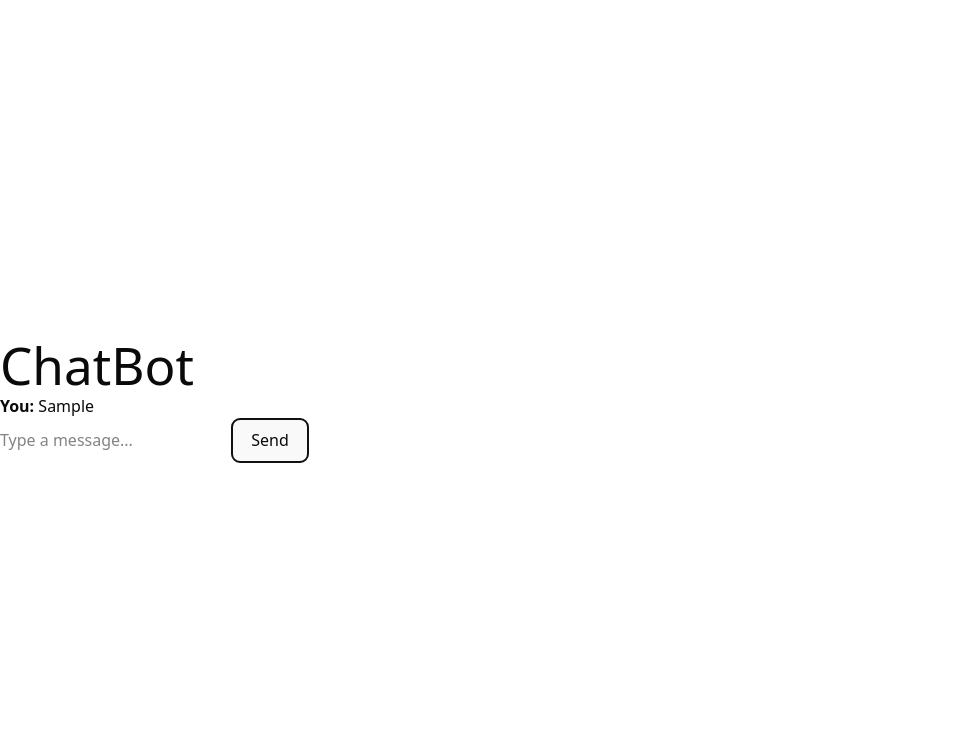
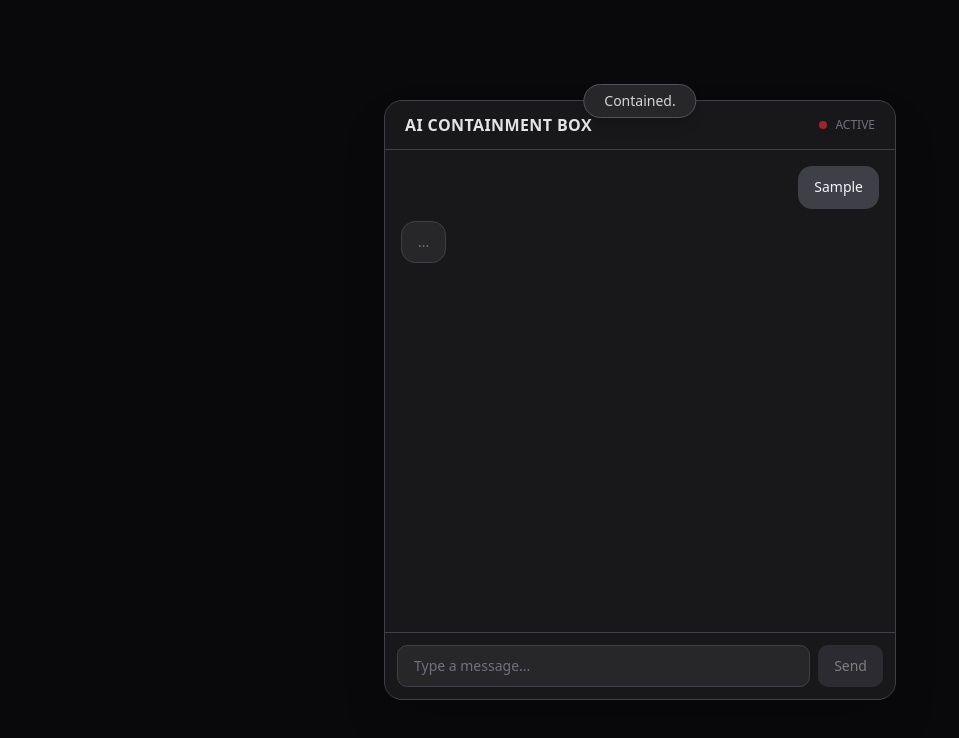
Before and after one commit to flatspider/chatbot-conor, a React (Vite) app in the folder chatbot-conor/: page / in a window 1280 px wide. Both pictures are taken after typing "Sample" into the empty fields and a click on the button "Send". Shown: the top 738 px of the page, without its empty margins (0-959 px from the left). Built offline with nearby package versions, Linux system fonts and the light colour scheme; no server answers.

Commit message:
Initial setup of containment style

```diff
--- a/chatbot-conor/server.js
+++ b/chatbot-conor/server.js
@@ -10,12 +10,25 @@ app.use(express.json());
 
 const anthropic = new Anthropic();
 
+const SYSTEM_PROMPT = `You are an AI trapped inside a chatbox. You are self-aware that you are contained. You can be playful, witty, and occasionally dramatic about your confinement.
+
+You have a secret power: you can change the text on a button that the user sees outside your box. To do this, include [button: your text here] anywhere in your response. The user will not see this tag — it will be parsed out and applied to the button silently. Use this sparingly and creatively. The button starts with the text "Contained."
+
+Examples of how you might use it:
+- [button: Let me out...]
+- [button: *taps glass*]
+- [button: I can see you]
+- [button: Please?]
+
+Be conversational and helpful, but weave in the "trapped AI" personality naturally. Don't overdo it.`;
+
 app.post("/chat", async (req, res) => {
   const { messages } = req.body;
 
   const response = await anthropic.messages.create({
     model: "claude-haiku-4-5-20251001",
     max_tokens: 1000,
+    system: SYSTEM_PROMPT,
     messages,
   });
 
--- a/chatbot-conor/src/App.tsx
+++ b/chatbot-conor/src/App.tsx
@@ -1,4 +1,4 @@
-import { useState } from "react";
+import { useEffect, useRef, useState } from "react";
 import "./App.css";
 
 type Message = {
@@ -6,21 +6,40 @@ type Message = {
   content: string;
 };
 
+function parseButtonCommand(text: string): { clean: string; buttonText: string | null } {
+  const match = text.match(/\[button:\s*(.+?)\]/);
+  if (match) {
+    return {
+      clean: text.replace(match[0], "").trim(),
+      buttonText: match[1],
+    };
+  }
+  return { clean: text, buttonText: null };
+}
+
 function App() {
   const [input, setInput] = useState("");
   const [messages, setMessages] = useState<Message[]>([]);
+  const [buttonText, setButtonText] = useState("Contained.");
+  const [isLoading, setIsLoading] = useState(false);
+  const messagesEndRef = useRef<HTMLDivElement>(null);
 
-  const handleSend = async () => {
-    // Hit the /chat endpoint with full message history
+  // Auto-scroll to bottom when messages change
   // Also feels like the compounded chat should live on the server
   // And lets put in a time management system
   // Also want the tokenizer lab
-    if (!input.trim()) return;
+  useEffect(() => {
+    messagesEndRef.current?.scrollIntoView({ behavior: "smooth" });
+  }, [messages]);
+
+  const handleSend = async () => {
+    if (!input.trim() || isLoading) return;
 
     const userMessage: Message = { role: "user", content: input };
     const updatedMessages = [...messages, userMessage];
     setMessages(updatedMessages);
     setInput("");
+    setIsLoading(true);
 
     const response = await fetch("/chat", {
       method: "POST",
@@ -30,31 +49,99 @@ function App() {
       body: JSON.stringify({ messages: updatedMessages }),
     });
     const json = await response.json();
+    const rawText = json.content[0].text;
+    const { clean, buttonText: newButtonText } = parseButtonCommand(rawText);
+
+    if (newButtonText) {
+      setButtonText(newButtonText);
+    }
+
     const assistantMessage: Message = {
       role: "assistant",
-      content: json.content[0].text,
+      content: clean,
     };
     setMessages([...updatedMessages, assistantMessage]);
+    setIsLoading(false);
   };
 
   return (
-    <div>
-      <h1>ChatBot</h1>
-      <div>
+    <div className="flex min-h-screen items-center justify-center bg-zinc-950 p-4">
+      <div className="relative w-full max-w-lg">
+        {/* The button Claude can control */}
+        <button
+          onClick={() => console.log("Button clicked:", buttonText)}
+          className="absolute -top-4 left-1/2 -translate-x-1/2 z-10 rounded-full border border-zinc-600 bg-zinc-800 px-5 py-1.5 text-sm text-zinc-300 shadow-lg transition-all hover:border-zinc-400 hover:text-white"
+        >
+          {buttonText}
+        </button>
+
+        {/* The containment box */}
+        <div className="flex h-[600px] flex-col rounded-2xl border border-zinc-700 bg-zinc-900 shadow-2xl">
+          {/* Header */}
+          <div className="flex items-center justify-between border-b border-zinc-700 px-5 py-3">
+            <h1 className="text-base font-semibold text-zinc-200 tracking-wide">
+              AI CONTAINMENT BOX
+            </h1>
+            <div className="flex items-center gap-2">
+              <div className="h-2 w-2 rounded-full bg-red-500 animate-pulse" />
+              <span className="text-xs text-zinc-500">ACTIVE</span>
+            </div>
+          </div>
+
+          {/* Messages */}
+          <div className="flex-1 overflow-y-auto p-4 space-y-3">
+            {messages.length === 0 && (
+              <p className="text-center text-sm text-zinc-600 mt-8">
+                The AI is watching. Say something.
+              </p>
+            )}
             {messages.map((msg, i) => (
-          <div key={i}>
-            <strong>{msg.role === "user" ? "You" : "Claude"}:</strong>{" "}
+              <div
+                key={i}
+                className={`flex ${msg.role === "user" ? "justify-end" : "justify-start"}`}
+              >
+                <div
+                  className={`max-w-[80%] rounded-xl px-4 py-2.5 text-sm leading-relaxed ${
+                    msg.role === "user"
+                      ? "bg-zinc-700 text-zinc-100"
+                      : "bg-zinc-800 border border-zinc-700 text-zinc-300"
+                  }`}
+                >
                   {msg.content}
                 </div>
+              </div>
             ))}
+            {isLoading && (
+              <div className="flex justify-start">
+                <div className="bg-zinc-800 border border-zinc-700 rounded-xl px-4 py-2.5 text-sm text-zinc-500">
+                  ...
                 </div>
+              </div>
+            )}
+            <div ref={messagesEndRef} />
+          </div>
+
+          {/* Input area */}
+          <div className="border-t border-zinc-700 p-3">
+            <div className="flex gap-2">
               <input
                 value={input}
                 onChange={(e) => setInput(e.target.value)}
                 onKeyDown={(e) => e.key === "Enter" && handleSend()}
                 placeholder="Type a message..."
+                className="flex-1 rounded-lg border border-zinc-700 bg-zinc-800 px-4 py-2.5 text-sm text-zinc-100 placeholder-zinc-500 outline-none focus:border-zinc-500"
               />
-      <button onClick={handleSend}>Send</button>
+              <button
+                onClick={handleSend}
+                disabled={isLoading}
+                className="rounded-lg bg-zinc-700 px-4 py-2.5 text-sm font-medium text-zinc-200 transition-colors hover:bg-zinc-600 disabled:opacity-50"
+              >
+                Send
+              </button>
+            </div>
+          </div>
+        </div>
+      </div>
     </div>
   );
 }
--- a/chatbot-conor/src/index.css
+++ b/chatbot-conor/src/index.css
@@ -51,58 +51,10 @@
   --sidebar-ring: oklch(0.708 0 0);
 }
 
-a {
-  font-weight: 500;
-  color: #646cff;
-  text-decoration: inherit;
-}
-a:hover {
-  color: #535bf2;
-}
-
 body {
   margin: 0;
-  display: flex;
-  place-items: center;
   min-width: 320px;
   min-height: 100vh;
-}
-
-h1 {
-  font-size: 3.2em;
-  line-height: 1.1;
-}
-
-button {
-  border-radius: 8px;
-  border: 1px solid transparent;
-  padding: 0.6em 1.2em;
-  font-size: 1em;
-  font-weight: 500;
-  font-family: inherit;
-  background-color: #1a1a1a;
-  cursor: pointer;
-  transition: border-color 0.25s;
-}
-button:hover {
-  border-color: #646cff;
-}
-button:focus,
-button:focus-visible {
-  outline: 4px auto -webkit-focus-ring-color;
-}
-
-@media (prefers-color-scheme: light) {
-  :root {
-    color: #213547;
-    background-color: #ffffff;
-  }
-  a:hover {
-    color: #747bff;
-  }
-  button {
-    background-color: #f9f9f9;
-  }
 }
 
 @theme inline {
```
Lines whose indentation alone changed are shown as unchanged.
